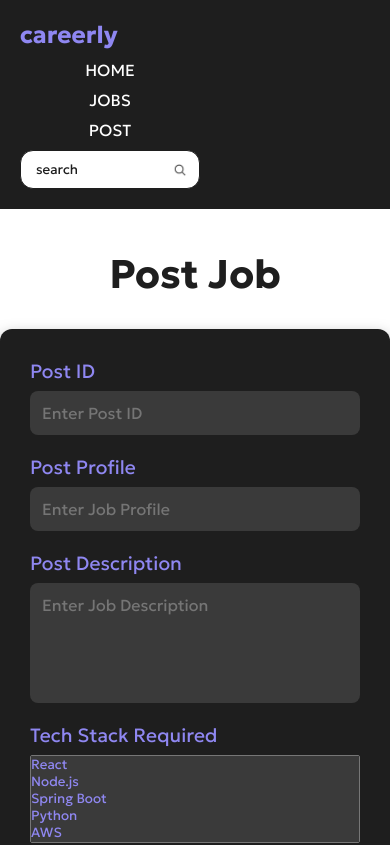
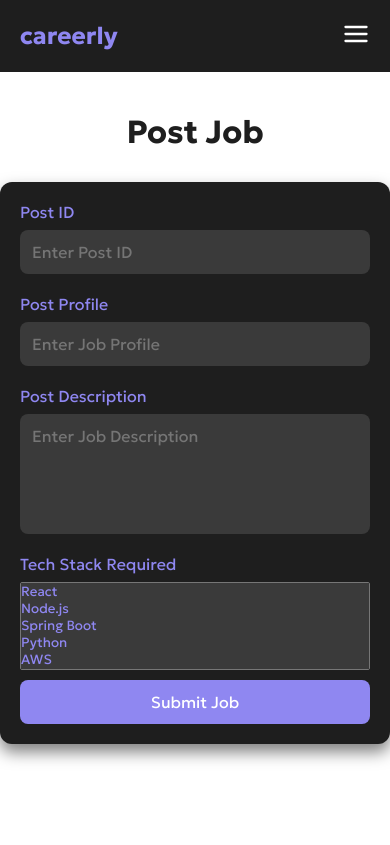
Before and after one commit to Tilak2006/Careerly, a React (Vite) app: page /post in a window 390 px wide. Shown: the top 845 px of the page. Built offline with nearby package versions, Linux system fonts and the light colour scheme; a web font is replaced by a local one.

Commit message:
responsive

```diff
--- a/src/Footer.css
+++ b/src/Footer.css
@@ -11,7 +11,7 @@
     display: flex;
     justify-content: center;
     gap: 70px;
-    flex-wrap: nowrap; /* Prevent wrapping */
+    flex-wrap: nowrap;
     margin-bottom: 10px;
   }
 
@@ -25,7 +25,7 @@
   }
 
   .footer-links a:hover {
-    color: #ed7e00;
+    color: #8F87F1;
   }
 
   .footer-nav {
@@ -49,10 +49,10 @@
   }
 
   main {
-    flex: 1; /* Pushes footer to bottom */
+    flex: 1;
   }
 
-  /* Mobile View - Hide Text and Keep Icons Only */
+
   @media (max-width: 768px) {
     .footer-links a span {
       display: none;
@@ -68,7 +68,7 @@
     }
   }
 
-  /* Extra Small Screens */
+
   @media (max-width: 480px) {
     .footer-links {
       gap: 20px;
--- a/src/Home.jsx
+++ b/src/Home.jsx
@@ -1,20 +1,34 @@
-import "./Home.css"
+import "./Home.css";
 import Jobs from "./Jobs";
+import { motion } from "framer-motion";
 
-function Home(){
-    return(
+function Home() {
+  return (
     <>
       <section className="Home">
         <div className="content">
-        <div className="main-text">
-            <h1>FIND YOUR DREAM <br></br> JOB <br></br>WITH EASE</h1>
-        </div>
+          <motion.div
+            className="main-text"
+            initial={{ opacity: 0, y: 50 }}
+            animate={{ opacity: 1, y: 0 }}
+            transition={{ duration: 1 }}
+          >
+            <h1>FIND YOUR DREAM <br /> JOB <br /> WITH EASE</h1>
+          </motion.div>
         </div>
       </section>
-        <section className="jobs">
+
+      <motion.section
+        className="jobs"
+        initial={{ opacity: 0 }}
+        whileInView={{ opacity: 1 }}
+        transition={{ duration: 1 }}
+        viewport={{ once: true }}
+      >
         <Jobs />
-        </section>
+      </motion.section>
     </>
   );
 }
-export default Home
+
+export default Home;
--- a/src/Navbar.css
+++ b/src/Navbar.css
@@ -44,17 +44,39 @@
   ::selection{
     color: #8F87F1;
   }
-  @media (max-width: 600px) {
-    .navbar {
-      flex-direction: column;
-      align-items: flex-start;
+  .hamburger {
+    display: none;
+    cursor: pointer;
+  }
+  @media (max-width: 768px) {
+    .hamburger {
+      display: block;
     }
 
     .nav-links {
-      margin-top: 10px;
+      display: none;
       flex-direction: column;
-      gap: 10px;
+      background-color: #1e1e1e;
+      width: 100%;
+      position: absolute;
+      top: 60px;
+      left: 0;
+      padding: 20px 0;
+      gap: 15px;
     }
+
+    .nav-links.open {
+      display: flex;
+    }
+
+    .nav-links li {
+      text-align: center;
+    }
+  }
+
+  .fa-search {
+    margin-left: 10px;
+    color: #8F87F1;
   }
   .nav-links li a {
     text-decoration: none;
--- a/src/Navbar.jsx
+++ b/src/Navbar.jsx
@@ -1,24 +1,36 @@
-import React from "react";
+import React, { useState } from "react";
 import "./Navbar.css";
 import { Link } from "react-router-dom";
+import { FiMenu, FiX } from "react-icons/fi";
 
+function Navbar({ searchQuery, setSearchQuery }) {
+  const [isOpen, setIsOpen] = useState(false);
 
-function Navbar( {searchQuery, setSearchQuery }){
+  const toggleMenu = () => {
+    setIsOpen(!isOpen);
+  };
+
   return (
     <>
       <nav className="navbar">
         <div className="logo">careerly </div>
-                    <ul className="nav-links">
-                        <li><Link to="/">HOME</Link></li>
-                        <li><Link to="/jobs">JOBS</Link></li>
-                        <li><Link to="/post">POST</Link></li>
+        <div className="hamburger" onClick={toggleMenu}>
+          {isOpen ? <FiX size={28} /> : <FiMenu size={28} />}
+        </div>
+        <ul className={`nav-links ${isOpen ? "open" : ""}`}>
+          <li><Link to="/" onClick={() => setIsOpen(false)}>HOME</Link></li>
+          <li><Link to="/jobs" onClick={() => setIsOpen(false)}>JOBS</Link></li>
+          <li><Link to="/post" onClick={() => setIsOpen(false)}>POST</Link></li>
           <li>
             <div className="search-container">
-                            <input type="search" placeholder="search" onChange={(e) => setSearchQuery(e.target.value)}></input>
+              <input
+                type="search"
+                placeholder="search"
+                onChange={(e) => setSearchQuery(e.target.value)}
+              />
               <i className="fa fa-search"></i>
             </div>
           </li>
-
         </ul>
       </nav>
     </>
--- a/src/Post.css
+++ b/src/Post.css
@@ -95,3 +95,21 @@
   button[type='submit']:hover {
     background-color: #7A76D4;
   }
+
+  @media (max-width: 480px) {
+    .posts-center-text {
+      font-size: 2rem;
+    }
+
+    .posts-form {
+      padding: 20px;
+    }
+
+    .posts-form label {
+      font-size: 1rem;
+    }
+
+    button[type='submit'] {
+      font-size: 1rem;
+    }
+  }
```
Lines whose indentation alone changed are shown as unchanged.
